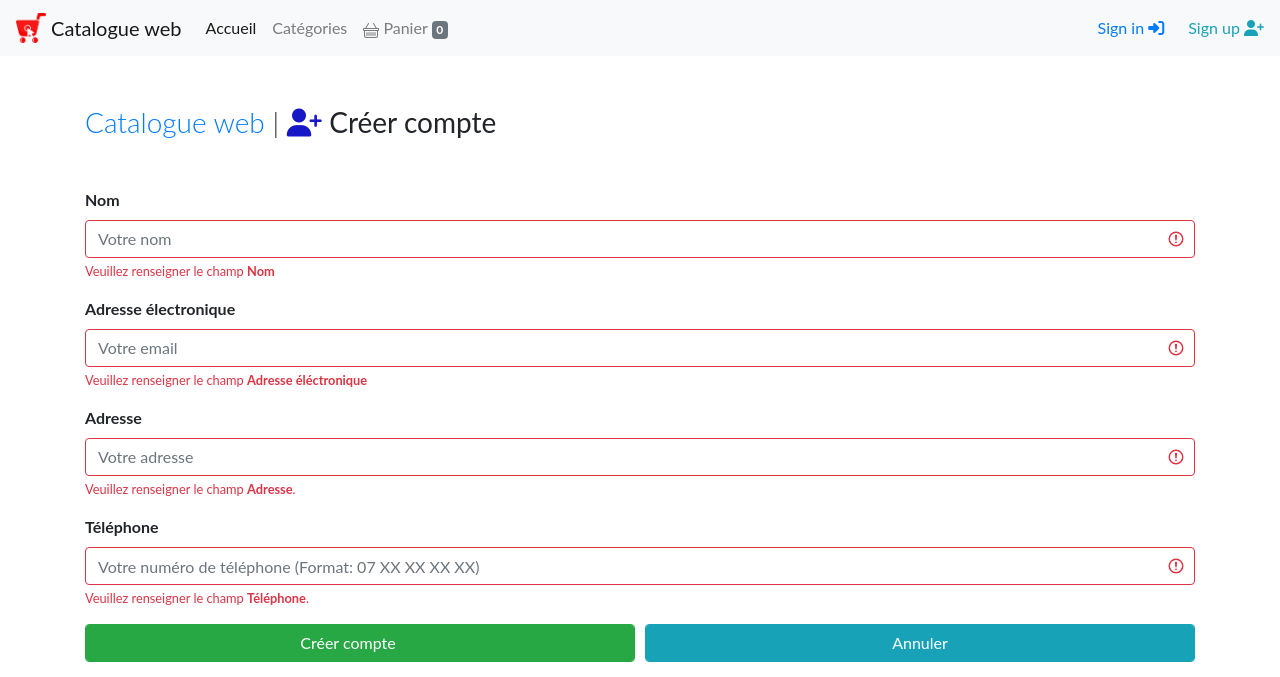
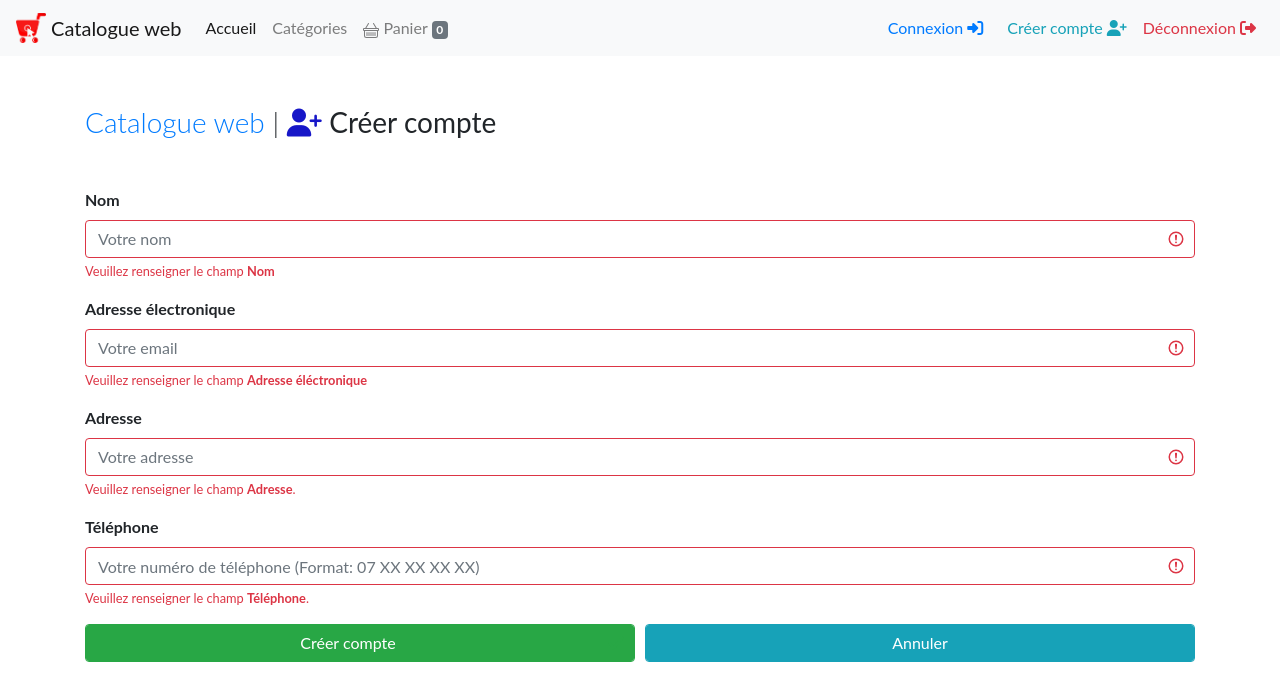
Before and after one commit to ayoubkhouya/Projet-Catalogue, a Java web app: page /pages/register.jsp in a window 1280 px wide. Shown: the top 677 px of the page. Run offline with Tomcat 11, a stand-in JSP engine, Linux system fonts and the light colour scheme; some libraries are stand-ins or nearby versions.

Commit message:
Make update

```diff
--- a/CatalogueWebJEE/WebContent/pages/categorie.jsp
+++ b/CatalogueWebJEE/WebContent/pages/categorie.jsp
@@ -22,8 +22,8 @@
             if (categories != null) {
                 for (Categorie cat : categories) {
                 %>
-                     <a style="color: white; height: max-content; width: max-content" href=${pageContext.request.contextPath}<%= "/categories?id=" + cat.getId() %> >
-                         <div class="ml-lg-5 card bg-info">
+                     <a style="color: white" href=${pageContext.request.contextPath}<%= "/categories?id=" + cat.getId() %> >
+                         <div class="ml-lg-12 mb-lg-5 card bg-info">
                              <div class="card-body text-center">
                                  <strong><h4 class="card-title"> <%=cat.getName() %> </h4></strong>
                                  <p class="card-text"> <%=cat.getDescrition() %> </p>
--- a/CatalogueWebJEE/WebContent/pages/register.jsp
+++ b/CatalogueWebJEE/WebContent/pages/register.jsp
@@ -12,7 +12,7 @@
         <i class='fas fa-user-plus' style="color: #1717c8"></i>
         <b>Créer compte</b>
     </h3>
-    <form action="" class="was-validated">
+    <form action="/client" method="POST" class="was-validated">
         <div class="form-group">
             <label for="name"><b>Nom</b></label>
             <input type="text" class="form-control" id="name" placeholder="Votre nom" name="name" required>
--- a/CatalogueWebJEE/WebContent/pages/template/header.jsp
+++ b/CatalogueWebJEE/WebContent/pages/template/header.jsp
@@ -40,9 +40,10 @@
                     </a>
                 </li>
             </ul>
-            <div class="form-inline my-2 my-lg-0">
-                <a title="se connecter" class="mr-sm-4" href="#">Sign in <i class="fas fa-sign-in-alt"></i></a>
-                <a title="créer compte" class="text-info my-2 my-sm-0" href="../pages/register.jsp">Sign up <i class="fas fa-user-plus"></i></a>
+            <div class="form-inline my-3 my-lg-0">
+                <a title="se connecter" class="mr-sm-4" href="#">Connexion <i class="fas fa-sign-in-alt"></i></a>
+                <a title="créer compte" class="text-info mr-sm-3" href="../pages/register.jsp">Créer compte <i class="fas fa-user-plus"></i></a>
+                <a title="créer compte" class="text-danger mr-sm-2" href="../pages/register.jsp">Déconnexion <i class="fas fa-sign-out-alt"></i></a>
             </div>
         </div>
 
```
Also changed, not shown: CatalogueWebJEE/WebContent/pages/produits.jsp (+7 -11 lines).
